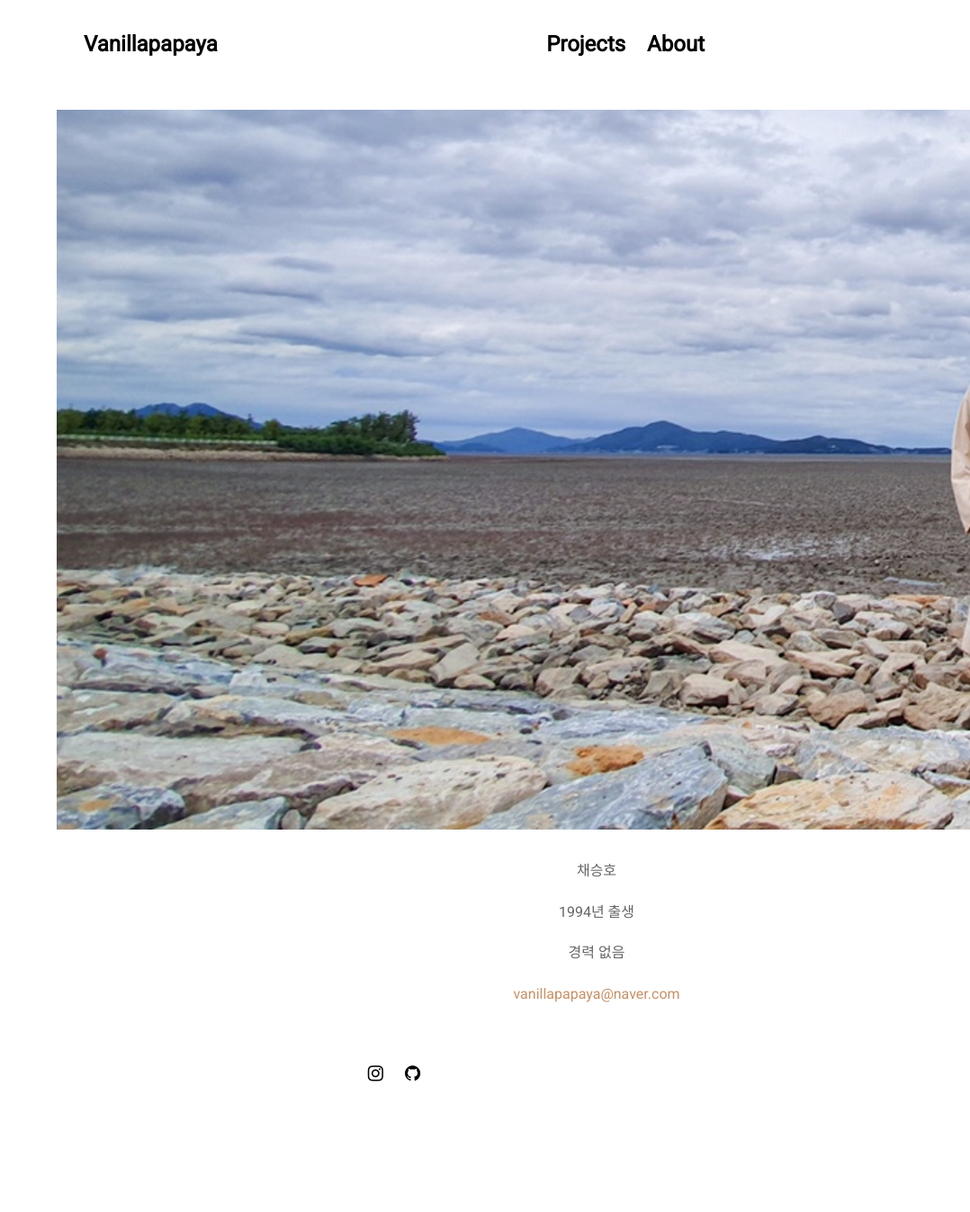
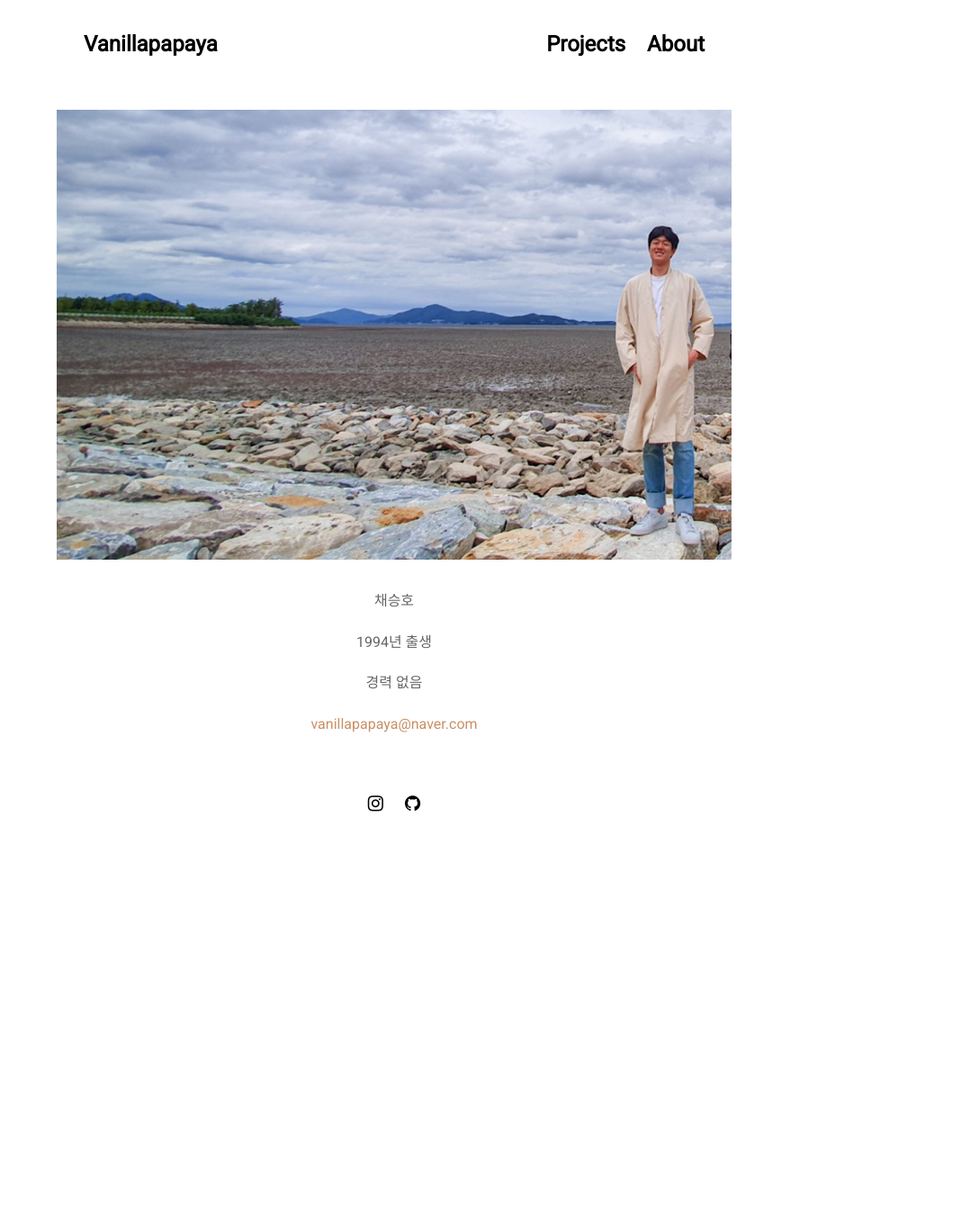
Before and after one commit to vanillapapaya/vanillapapaya.github.io, a Jekyll site: the page built from pages/about.html, in a window 1280 px wide. Shown: the whole page at 90% size, without its empty margins (202-1280 px from the left). Built offline with Jekyll 4.4.1, drawn with Linux system fonts in a browser that asks for light colours; nearby versions of some CDN libraries; after the commit the page ends 1047 px from its top, so only the background shows below that.

Commit message:
add project

```diff
--- a/assets/css/3-sections/_post.sass
+++ b/assets/css/3-sections/_post.sass
@@ -1,5 +1,4 @@
 .work-container
-  width:1200px
   max-width: 1200px
   margin: 0px auto 30px
   position: relative
```
